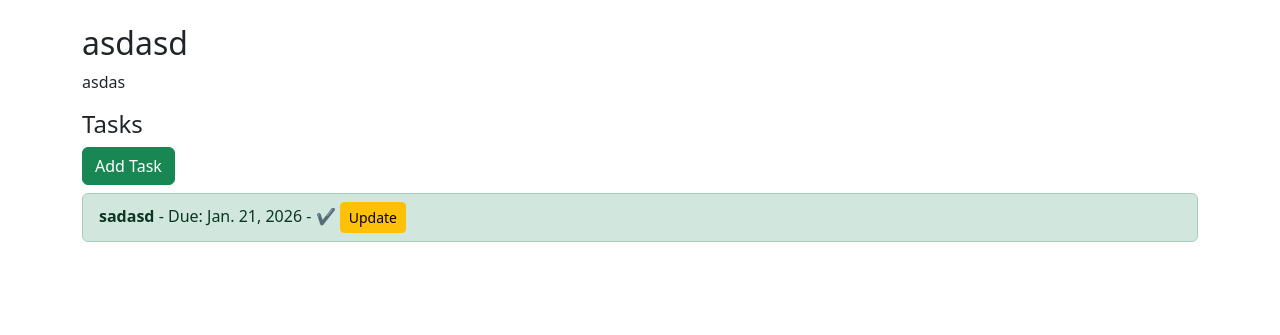
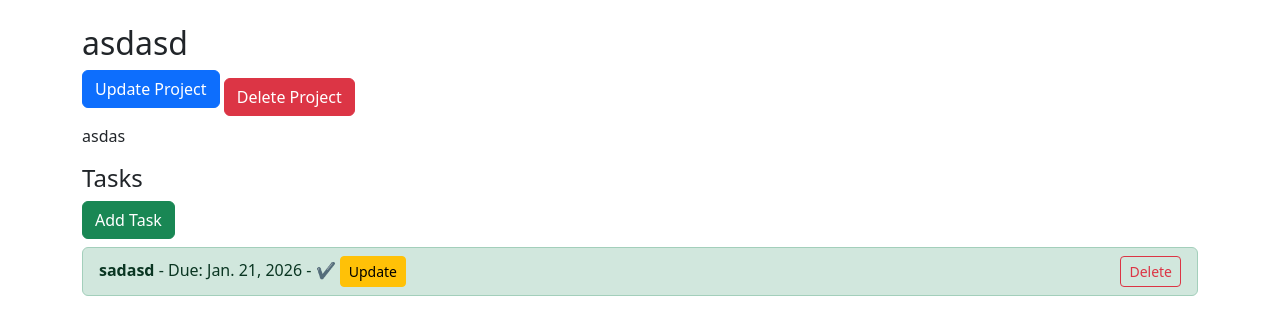
Before and after one commit to glenncenido30/midterm-labexam-project, a Django app: page /project/3/ in a window 1280 px wide. Shown: the part 56-391 px from the top of the page. Run offline with Django 5.2, Linux system fonts and the light colour scheme; a user stored in the database is signed in; data comes from the database, SQL or seed files in the repository; both versions use the stored data as it was after the commit.

Commit message:
Add delete task feature

```diff
--- a/projectmanager/templates/project_detail.html
+++ b/projectmanager/templates/project_detail.html
@@ -2,6 +2,8 @@
 
 {% block content %}
     <h2>{{ project.name }}</h2>
+    <a class="btn btn-primary mb-3" href="{% url 'project_update' project.id %}">Update Project</a>
+    <a href="{% url 'project_delete' project.id %}" class="btn btn-danger">Delete Project</a>
     <p>{{ project.description }}</p>
     <h4>Tasks</h4>
     <a class="btn btn-success mb-2" href="{% url 'task_create' project.id %}">Add Task</a>
@@ -15,6 +17,8 @@
                     ❌
                 {% endif %}
                 <a class="btn btn-warning btn-sm float-right ml-2" href="{% url 'task_update' task.id %}">Update</a>
+                <a href="{% url 'task_delete' task.id %}" class="btn btn-sm btn-outline-danger float-end">Delete</a>
+
             </li>
         {% empty %}
             <li class="list-group-item">No tasks yet.</li>
--- a/projectmanager/urls.py
+++ b/projectmanager/urls.py
@@ -1,5 +1,10 @@
 from django.urls import path
 from . import views
+from projectmanager.views import project_update
+from projectmanager.views import project_delete
+from projectmanager.views import task_delete
+
+
 
 urlpatterns = [
     path('', views.home, name='home'),
@@ -8,4 +13,8 @@ urlpatterns = [
     path('project/<int:project_id>/task/create/', views.task_create, name='task_create'),
     path('register/', views.register, name='register'),
     path('task/update/<int:task_id>/', views.task_update, name='task_update'),
+    path('project/<int:project_id>/update/', project_update, name='project_update'),
+    path('project/<int:project_id>/delete/', project_delete, name='project_delete'),
+    path('task/delete/<int:task_id>/', task_delete, name='task_delete'),
+
 ]
--- a/projectmanager/views.py
+++ b/projectmanager/views.py
@@ -3,7 +3,8 @@ from django.contrib.auth.decorators import login_required
 from .models import Project, Task
 from .forms import ProjectForm, TaskForm
 from django.contrib.auth import login
-from .forms import ProjectForm, TaskForm, RegisterForm  # Add RegisterForm here
+from .forms import ProjectForm, TaskForm, RegisterForm
+from django.contrib import messages
 
 
 @login_required
@@ -44,6 +45,38 @@ def task_create(request, project_id):
     return render(request, 'task_form.html', {'form': form, 'project': project})
 
 @login_required
+def project_update(request, project_id):
+    project = get_object_or_404(Project, id=project_id, owner=request.user)
+    if request.method == 'POST':
+        form = ProjectForm(request.POST, instance=project)
+        if form.is_valid():
+            form.save()
+            return redirect('project_detail', project_id=project.id)
+    else:
+        form = ProjectForm(instance=project)
+    return render(request, 'project_form.html', {'form': form, 'project': project})
+
+@login_required
+def project_delete(request, project_id):
+    project = get_object_or_404(Project, id=project_id, owner=request.user)
+    if request.method == 'POST':
+        project.delete()
+        messages.success(request, "Project deleted successfully.")
+        return redirect('home')
+    return render(request, 'project_confirm_delete.html', {'project': project})
+
+@login_required
+def task_delete(request, task_id):
+    task = get_object_or_404(Task, id=task_id, project__owner=request.user)
+    if request.method == 'POST':
+        project_id = task.project.id  # Save this before deleting
+        task.delete()
+        return redirect('project_detail', project_id=project_id)
+    return render(request, 'task_confirm_delete.html', {'task': task})
+
+
+
+@login_required
 def task_update(request, task_id):
     task = get_object_or_404(Task, id=task_id, project__owner=request.user)  # Make sure the task belongs to the user
     if request.method == 'POST':
```
Also changed, not shown: projectmanager/templates/project_confirm_delete.html (added, +12 -0 lines), projectmanager/templates/project_form.html (+6 -6 lines), projectmanager/templates/task_confirm_delete.html (added, +12 -0 lines), db.sqlite3.
